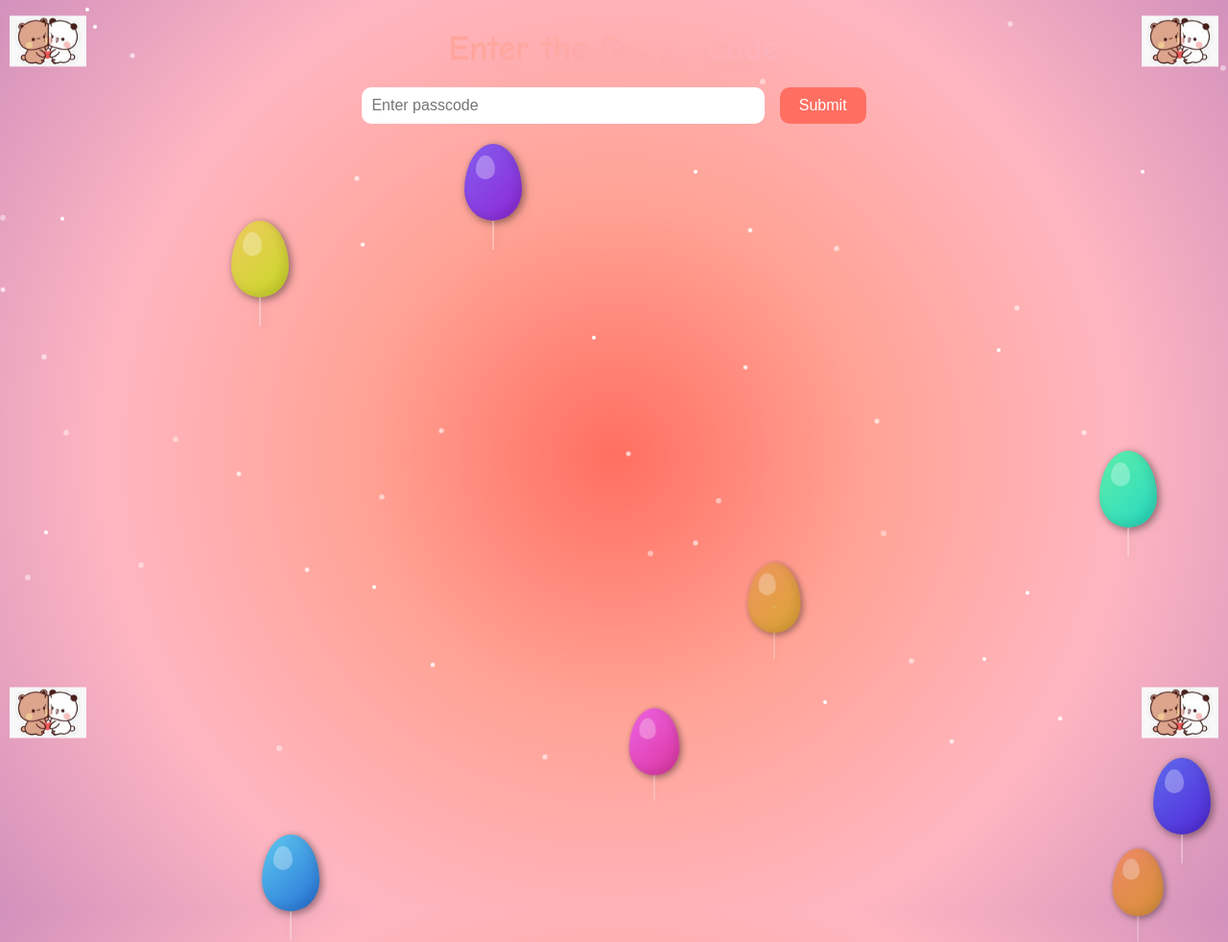
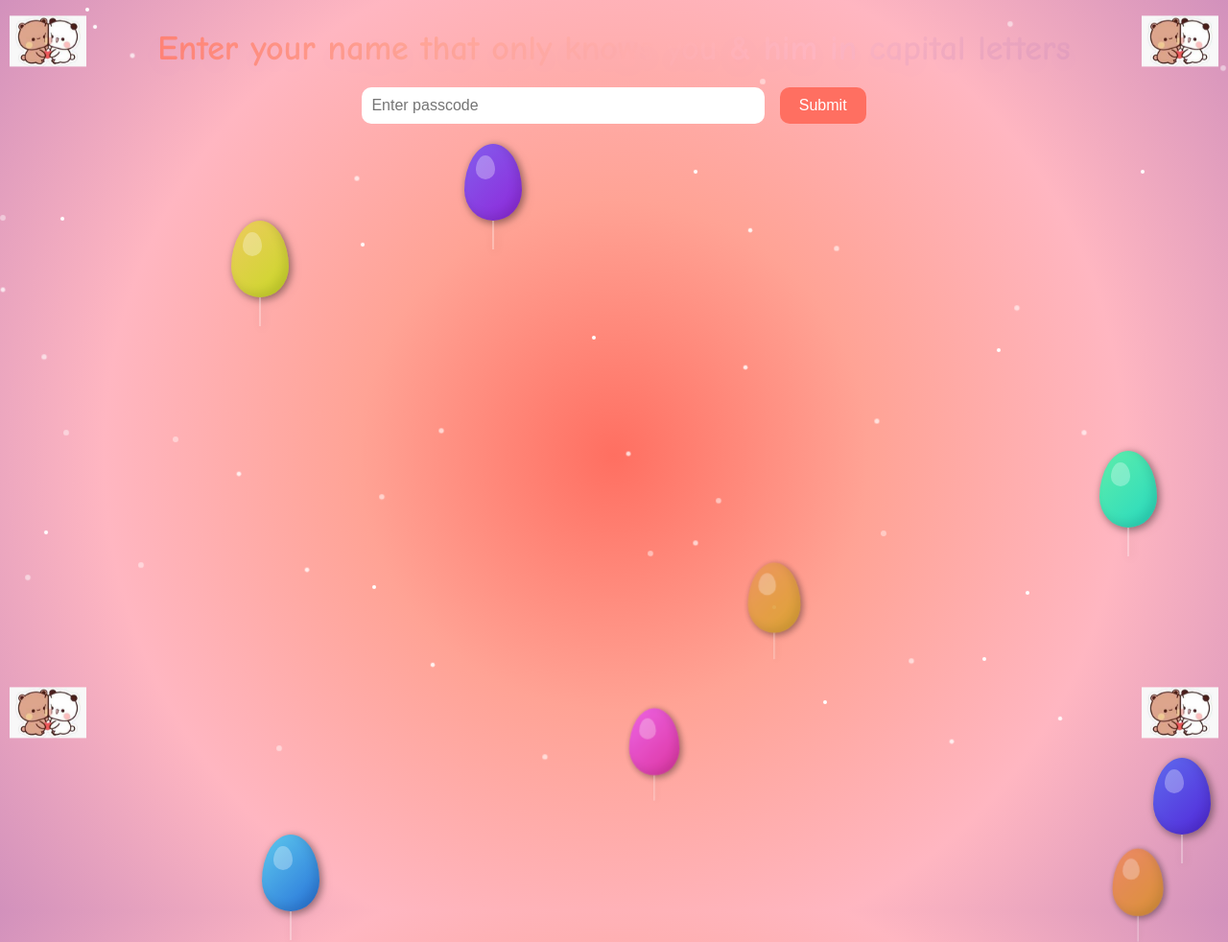
Before and after one commit to khurram-mughal-hub/chat-code, a website: page index.html in a window 1280 px wide. Shown: the top 982 px of the page at 96% size. Drawn offline with Linux system fonts and the light colour scheme.

Commit message:
Update index.html

```diff
--- a/index.html
+++ b/index.html
@@ -7,7 +7,7 @@
 </head>
 <body>
   <div class="container">
-    <h2 class="secretTitle">Enter the Secret Code</h2>
+    <h2 class="secretTitle">Enter your name that only knows you & him in capital letters </h2>
     <input type="password" id="passcode" placeholder="Enter passcode">
     <button onclick="checkCode()">Submit</button>
     <p id="error" style="color:red;"></p>
```
